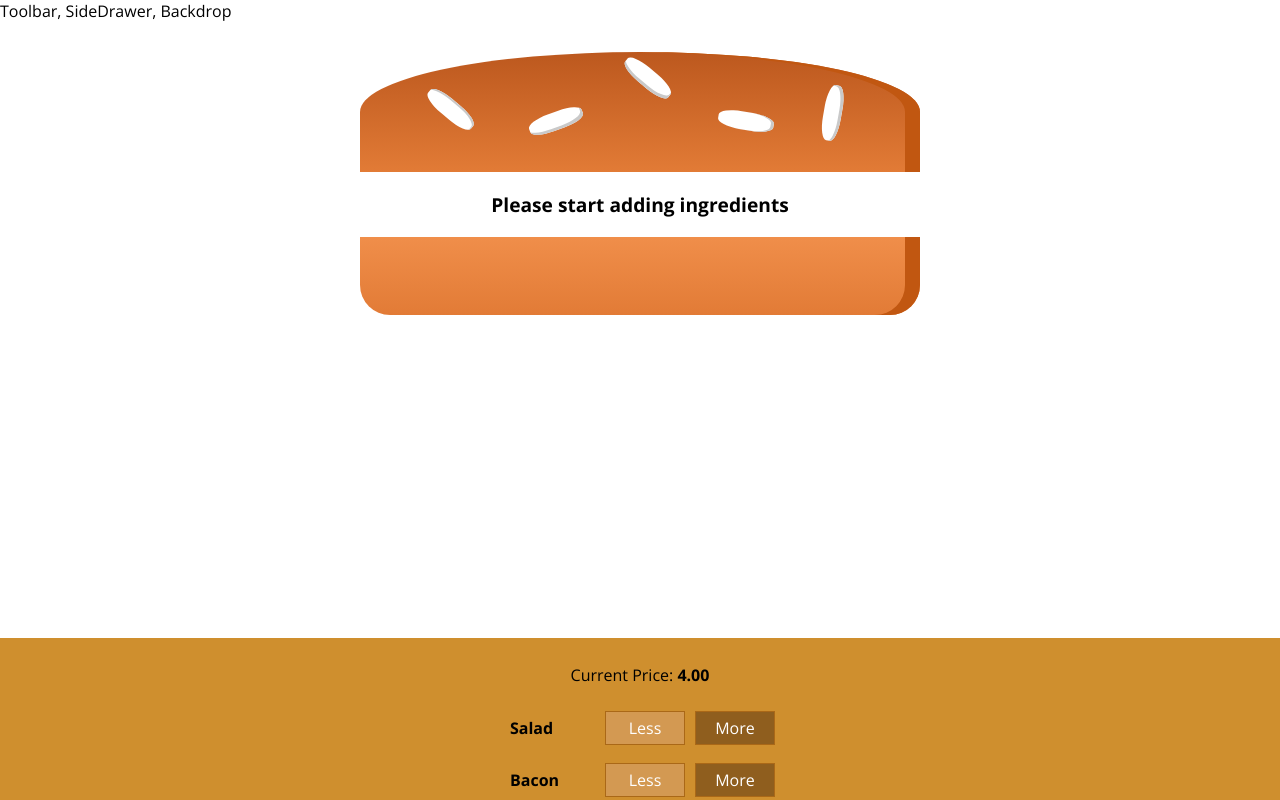
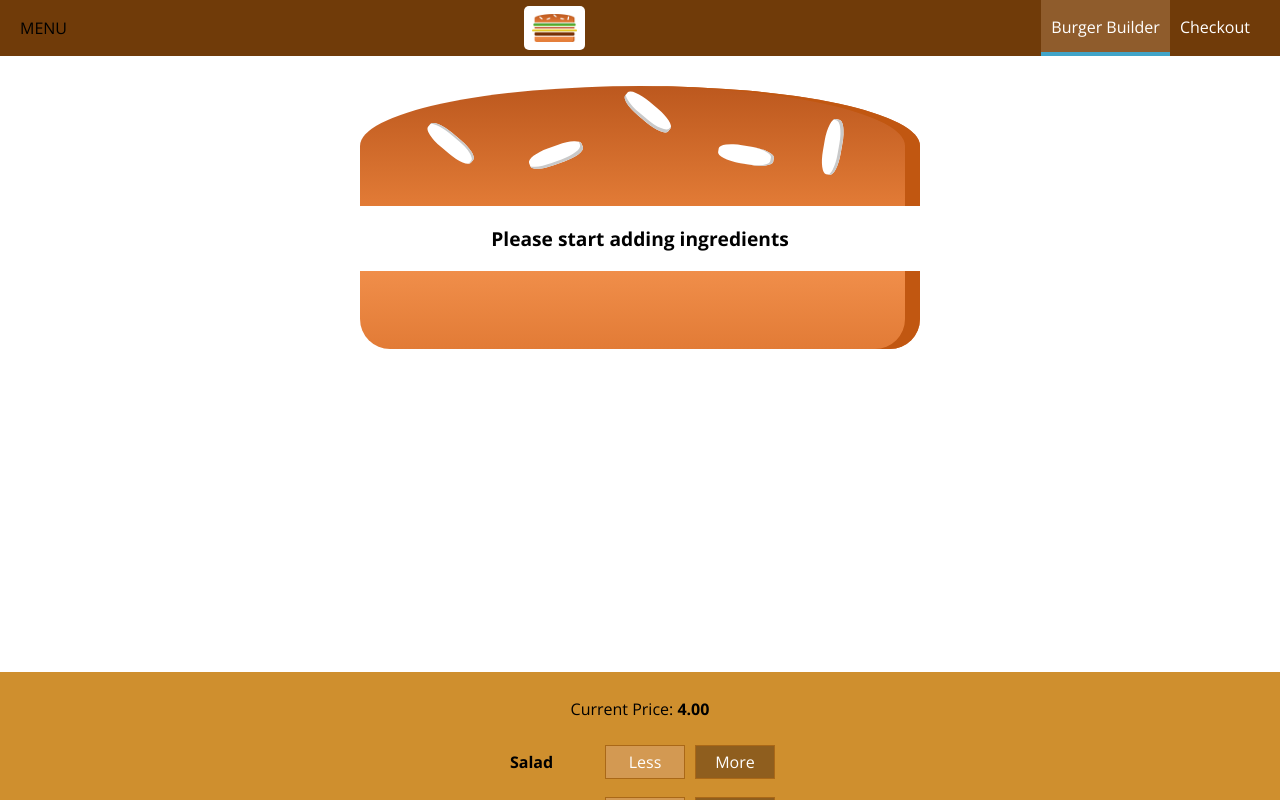
Before and after one commit to mamanipatricia/burguer, a React app: page / in a window 1280 px wide. Shown: the top 800 px of the page. Built offline with nearby package versions, Linux system fonts and the light colour scheme.

Commit message:
add navigation and toolbar

```diff
--- a/src/components/Layout/Layout.css
+++ b/src/components/Layout/Layout.css
@@ -1,3 +1,3 @@
 .Content {
-    margin-top: 16px;
+    margin-top: 72px;
 }
--- a/src/components/Layout/Layout.js
+++ b/src/components/Layout/Layout.js
@@ -1,10 +1,13 @@
 import React from "react";
 import Aux from "../../hoc/Aux";
 import classes from "./Layout.css";
+import Toolbar from "../Navigation/Toolbar/Toolbar";
 
 const layout = (props) => (
   <Aux>
-    <div>Toolbar, SideDrawer, Backdrop</div>
+    {/* <div>Toolbar, SideDrawer, Backdrop</div>
+     */}
+    <Toolbar />
     <main className={classes.Content}>{props.children}</main>
   </Aux>
 );
--- /dev/null
+++ b/src/components/Logo/Logo.css
@@ -0,0 +1,11 @@
+.Logo {
+  background-color: white;
+  padding: 8px;
+  height: 80%;
+  box-sizing: border-box;
+  border-radius: 5px;
+}
+
+.Logo img {
+  height: 100%;
+}
--- /dev/null
+++ b/src/components/Logo/Logo.js
@@ -0,0 +1,10 @@
+import React from "react";
+import burgerLogo from "../../assets/images/burger-logo.png";
+import classes from "./Logo.css";
+
+const logo = (props) => (
+  <div className={classes.Logo}>
+    <img src={burgerLogo} alt="logo burger" />
+  </div>
+);
+export default logo;
--- /dev/null
+++ b/src/components/Navigation/NavigationItems/NavigationItem/NavigationItem.css
@@ -0,0 +1,25 @@
+.NavigationItem {
+  margin: 0;
+  box-sizing: border-box;
+  display: flex;
+  height: 100%;
+  align-items: center;
+}
+
+.NavigationItem a {
+  color: white;
+  text-decoration: none;
+  height: 100%;
+  padding: 16px 10px;
+  border-bottom: 4px solid transparent;
+  box-sizing: border-box;
+  display: block;
+}
+
+.NavigationItem a:hover,
+.NavigationItem a:active,
+.NavigationItem a.active {
+  background-color: #8f5c2c;
+  border-bottom: 4px solid #40a4c8;
+  color: white;
+}
--- /dev/null
+++ b/src/components/Navigation/NavigationItems/NavigationItem/NavigationItem.js
@@ -0,0 +1,14 @@
+import React from "react";
+import classes from "./NavigationItem.css";
+
+const navigationItem = (props) => (
+  <li className={classes.NavigationItem}>
+    <a
+     href={props.link}
+     className={props.active ? classes.active : null}>
+      {props.children}
+    </a>
+  </li>
+);
+
+export default navigationItem;
--- /dev/null
+++ b/src/components/Navigation/NavigationItems/NavigationItems.css
@@ -0,0 +1,8 @@
+.NavigationItems {
+  margin: 0;
+  padding: 0;
+  list-style: none;
+  display: flex;
+  align-items: center;
+  height: 100%;
+}
--- /dev/null
+++ b/src/components/Navigation/NavigationItems/NavigationItems.js
@@ -0,0 +1,14 @@
+import React from "react";
+import classes from "./NavigationItems.css";
+import NavigationItem from "./NavigationItem/NavigationItem";
+
+const navigationItems = () => (
+  <ul className={classes.NavigationItems}>
+    <NavigationItem link="/" active>
+      Burger Builder
+    </NavigationItem>
+    <NavigationItem link="/">Checkout</NavigationItem>
+  </ul>
+);
+
+export default navigationItems;
--- /dev/null
+++ b/src/components/Navigation/Toolbar/Toolbar.css
@@ -0,0 +1,18 @@
+.Toolbar {
+  height: 56px;
+  width: 100%;
+  position: fixed;
+  top: 0;
+  left: 0;
+  background-color: #703b09;
+  display: flex;
+  justify-content: space-between;
+  align-items: center;
+  padding: 0 20px;
+  box-sizing: border-box;
+  z-index: 90;
+}
+
+.Toolbar nav {
+  height: 100%;
+}
--- /dev/null
+++ b/src/components/Navigation/Toolbar/Toolbar.js
@@ -0,0 +1,17 @@
+import React from "react";
+import classes from "./Toolbar.css";
+import Logo from "../../Logo/Logo";
+import NavigationItems from "../NavigationItems/NavigationItems";
+
+const toolbar = (props) => (
+  <header className={classes.Toolbar}>
+    <div>MENU</div>
+    {/* <div>LOGO</div> */}
+    <Logo />
+    <nav>
+      <NavigationItems />
+    </nav>
+  </header>
+);
+
+export default toolbar;
```
Also changed, not shown: src/assets/images/burger-logo.png (added).
